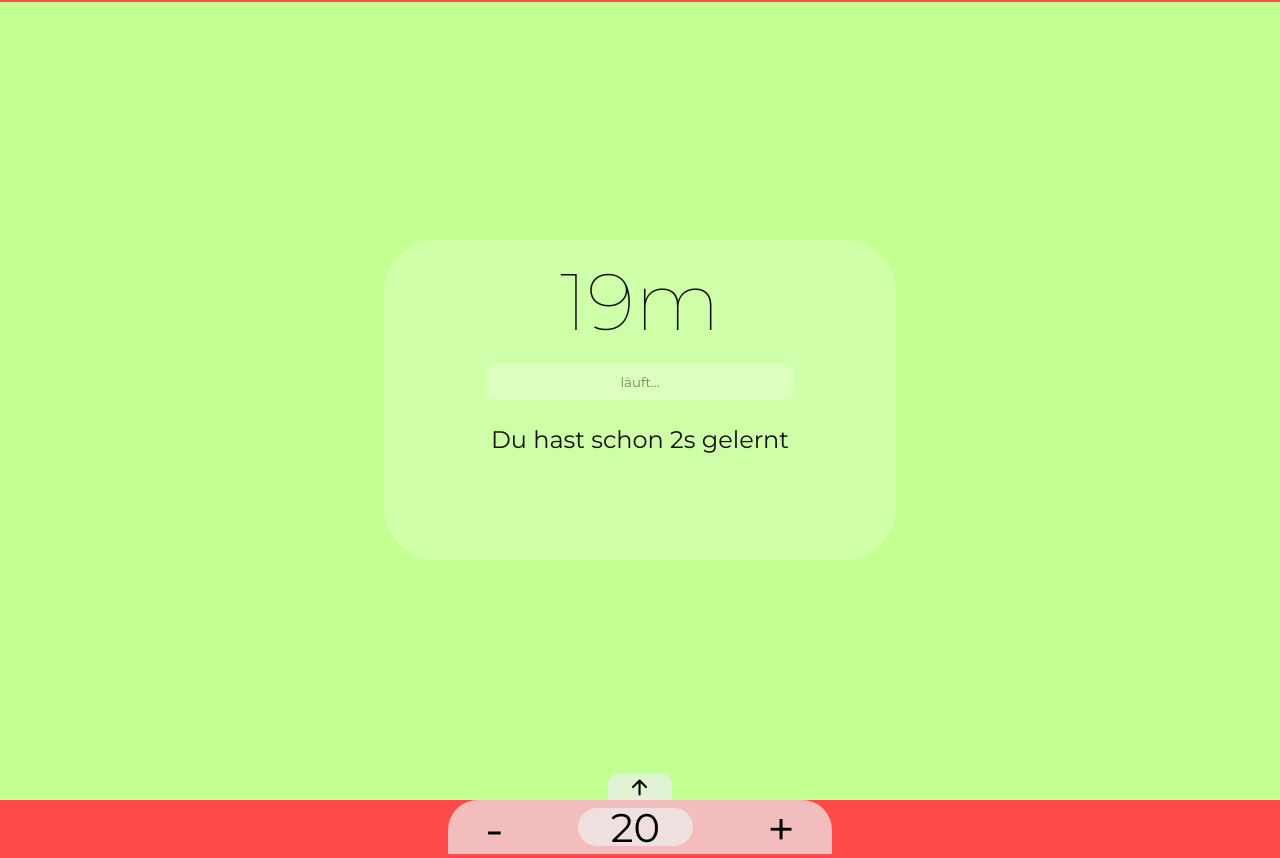
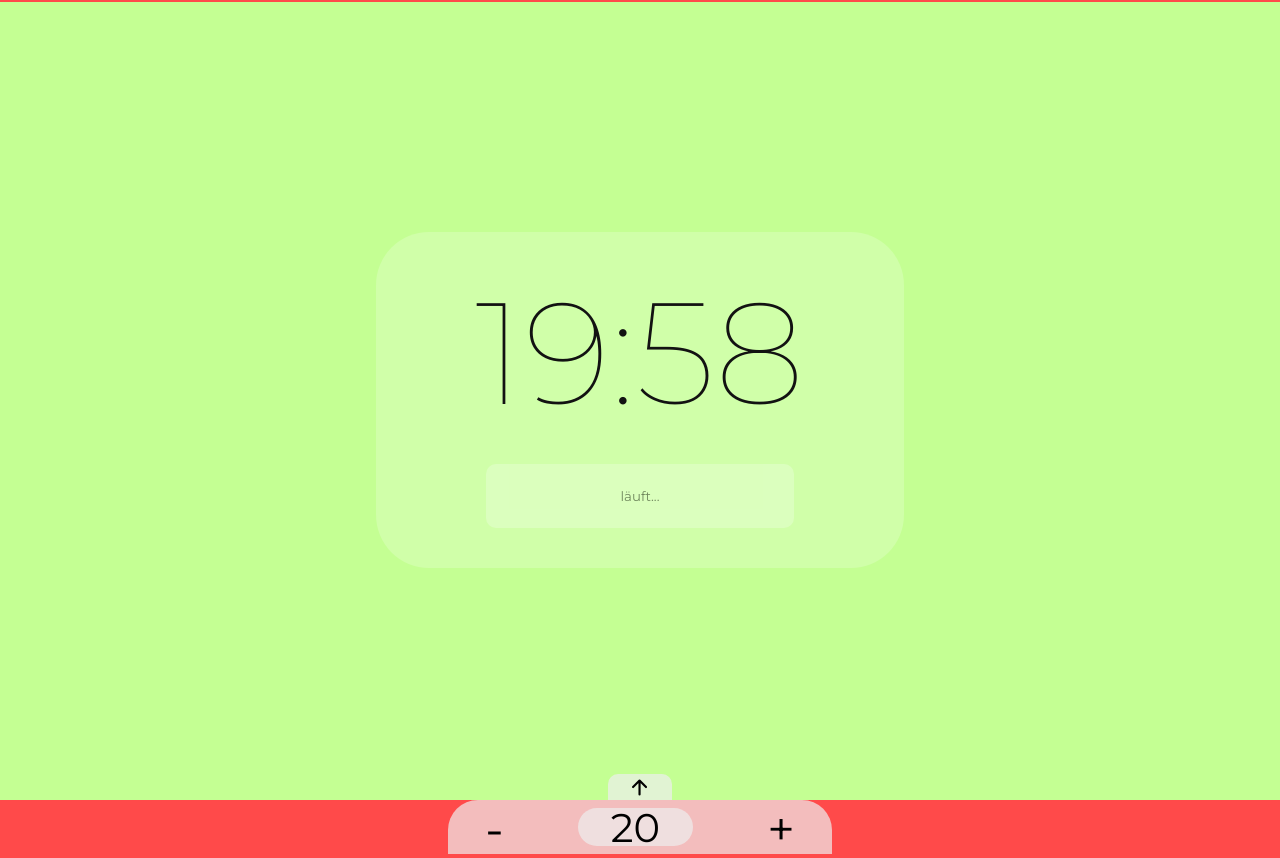
Before and after one commit to Maxi139/InformatikPomodoro, a plain HTML site: page index.html in a window 1280 px wide. Both pictures are taken after a click on the button "Start". Drawn offline with Linux system fonts and the light colour scheme.

Commit message:
Redesign

```diff
--- a/Timerstyle.css
+++ b/Timerstyle.css
@@ -30,7 +30,12 @@ body{
     z-index: -1;
 }
 
-.box{
+.upperField{
+    display: flex;
+    flex-direction: column;
+    align-items: center;
+    align-items: center;
+
     position: absolute;
     top: 50%;
     left: 50%;
@@ -40,24 +45,12 @@ body{
     background: hsla(0, 0%, 100%, 0.2);
     border-radius: 53px;
 
-    display: flex;
-    justify-content: center;
-    align-items: center;
-    flex-direction: column;
-}
-
-.upperField{
-    display: flex;
-    flex-direction: column;
-    align-items: center;
-    align-items: center;
-    height: 20vh;
-    width: 100%;
+    padding: 1vh;
 }
 
 .upperField h2{
     font-weight: 100;
-    font-size: 5rem;
+    font-size: 9rem;
     width: 100%;
     text-align: center;
 
@@ -68,45 +61,7 @@ body{
     justify-content: center;
     align-items: center;
 
-    height: 20vh;
-}
-
-.upperField #pauseandplay{
-    display: flex;
-    flex-direction: row;
-    align-items: center;
-    justify-content: space-around;
-    height: 10vh;
-    width: 100%;
-}
-
-.lowerField{
-    display: flex;
-    flex-direction: column;
-    align-items: center;
-    align-items: center;
-    height: 20vh;
-    width: 100%;
-
-}
-
-.lowerField p{
-    height: 100%;
-    width: 100%;
-    text-align: center;
-    line-height: 10vh;
-    font-size: 1.5rem;
-    color: #121212;
-
-    transition: all 0.5s ease;
-}
-
-h2.lowEnough{
-    color: #EEEEEE;
-}
-
-p.lowEnough{
-    color: #EEEEEE;
+    height: 70%;
 }
 
 @keyframes topToBottom{
@@ -120,9 +75,9 @@ p.lowEnough{
 }
 
 
-button{
+.upperField button{
     width: 60%;
-    height: 30%;
+    height: 20%;
     background: #ffffff79;
     color: #121212;
     border: none;
--- a/index.html
+++ b/index.html
@@ -12,14 +12,9 @@
 </head>
 <body>
     <div id="timerBg"></div>
-    <div class="box">
-        <div class="upperField">
-            <h2 id="timeLeft">0m</h2>
-            <button onclick="Start()" id="startBtn">Start</button>
-        </div>
-        <div class="lowerField">
-            <p id="timeLearned">Du hast schon 0m gelernt</p>
-        </div>
+    <div class="upperField">
+        <h2 id="timeLeft">20:00</h2>
+        <button onclick="Start()" id="startBtn">Start</button>
     </div>
     <footer>
         <div class="goDown" onclick="toggleSettings()">
--- a/timerscript.js
+++ b/timerscript.js
@@ -14,6 +14,8 @@ var PauseTime = 5;
 
 var PauseAudio = new Audio('Ping Sound 89718.mp3');
 var StartAudio = new Audio('Ding Sound.mp3');
+
+var timeLeftSec = 0;
 
 // Bottom Settings Bar
 const footerDisplay = document.getElementById("footerDisplay");
@@ -37,6 +39,7 @@ function increaseTime() {
 setInterval(increaseTime, 1000);
 
 function Start() {
+    if(controllerUP){toggleSettings();}
     if(!running){
         if(breakOrPause){
             running = !running;
@@ -77,35 +80,23 @@ function Update() {
         if(!breakOrPause){breakOrPause = true;}else{breakOrPause = false;}
     }
 
-    if(timeLeft >= 60){
-        timeLeft /= 60;
-        timeLeft = Math.floor(timeLeft);
-        document.getElementById("timeLeft").innerHTML = timeLeft.toString() +"m";
-    }else{
-        document.getElementById("timeLeft").innerHTML = timeLeft.toString() +"s";
+    timeLeftMin = timeLeft / 60;
+    timeLeftMin = Math.floor(timeLeftMin);
+    timeLeftSec = timeLeft-(timeLeftMin*60);
+
+    if(timeLeftSec.toString().length == 1){
+        timeLeftSec = "0" + timeLeftSec;
     }
-
-    if(timeLearned >= 60){
-        if(!breakOrPause){
-            timeLearned /= 60;
-            timeLearned = Math.floor(timeLearned);
-            document.getElementById("timeLearned").innerHTML = "Du hast schon " + timeLearned.toString() + "m gelernt";
-        }else{
-            timeLearned /= 60;
-            timeLearned = Math.floor(timeLearned);
-            document.getElementById("timeLearned").innerHTML = "Schon " + timeLearned.toString() + "m Pause";
-        }
-
-    }else{
-        if(!breakOrPause){
-            document.getElementById("timeLearned").innerHTML = "Du hast schon " + timeLearned.toString() + "s gelernt";
-        }else{
-            document.getElementById("timeLearned").innerHTML = "Schon " + timeLearned.toString() + "s Pause";
-        }
+    if(timeLeftMin.toString().length == 1){
+        timeLeftMin = "0" + timeLeftMin;
     }
+    document.getElementById("timeLeft").innerHTML = timeLeftMin.toString() +":"+ timeLeftSec.toString();
 
 }
 
+function updateTimerDisplay(){
+    document.getElementById("timeLeft").innerHTML = timerMin.toString() + ":00";
+}
 
 // Bottom Settings Bar
 function goDown() {
@@ -134,6 +125,7 @@ function IncreaseTimer(){
         timerSec = timerMin*60;
         StartTime = timerMin;
         updateFooterDisplay();
+        updateTimerDisplay();
     }else{
         alert("Du musst zuerst stoppen");
     }
@@ -145,6 +137,7 @@ function DecreaseTimer(){
         timerSec = timerMin*60;
         StartTime = timerMin;
         updateFooterDisplay();
+        updateTimerDisplay();
     }else{
         alert("Du musst zuerst stoppen");
     }
@@ -156,10 +149,13 @@ function SetTimer(value){
         timerSec = timerMin*60;
         StartTime = timerMin;
         updateFooterDisplay();
+        updateTimerDisplay();
     }else{
         alert("Du musst zuerst stoppen");
     }
 }
+
+
 
 function StartTimer(lenght){
     if(running){
```
